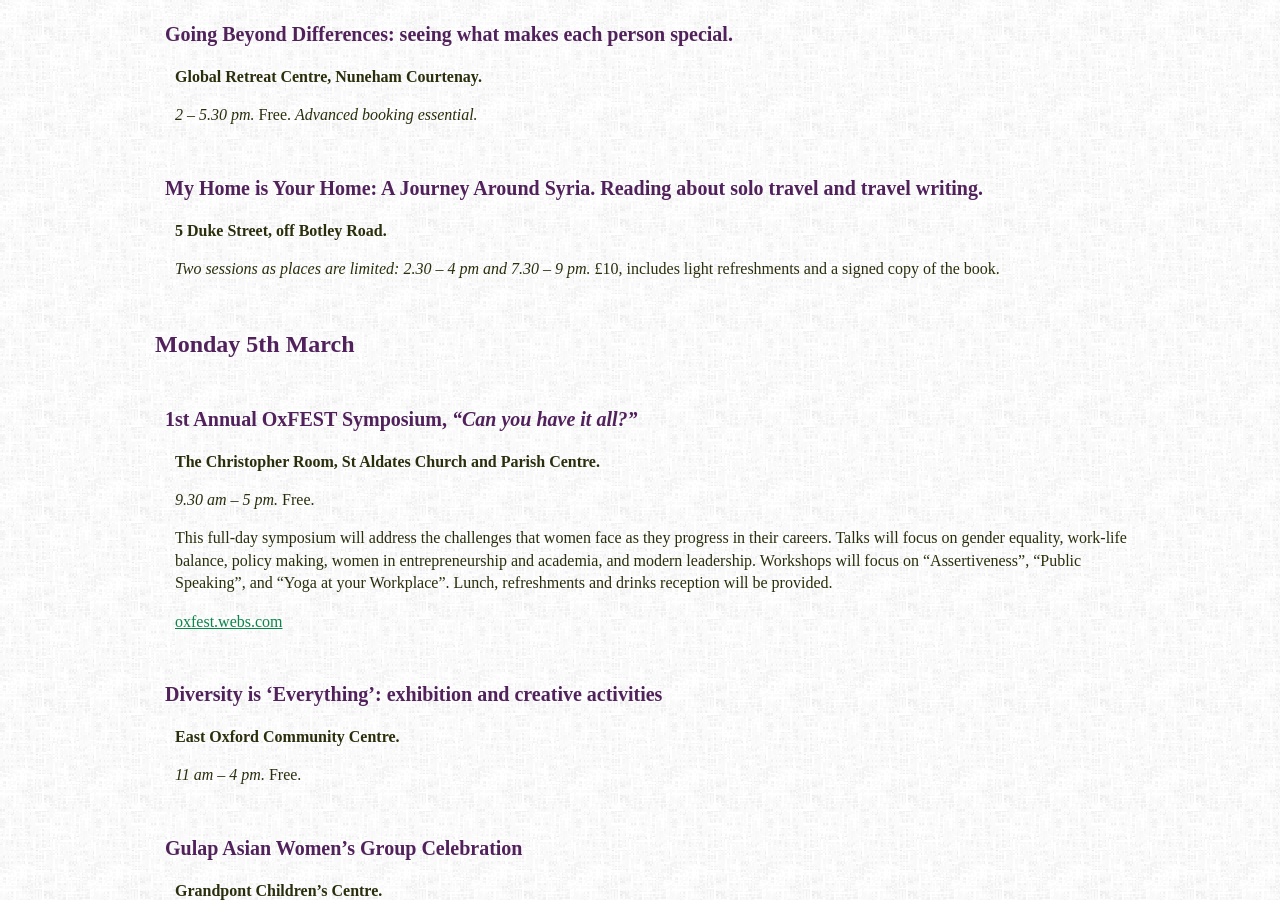
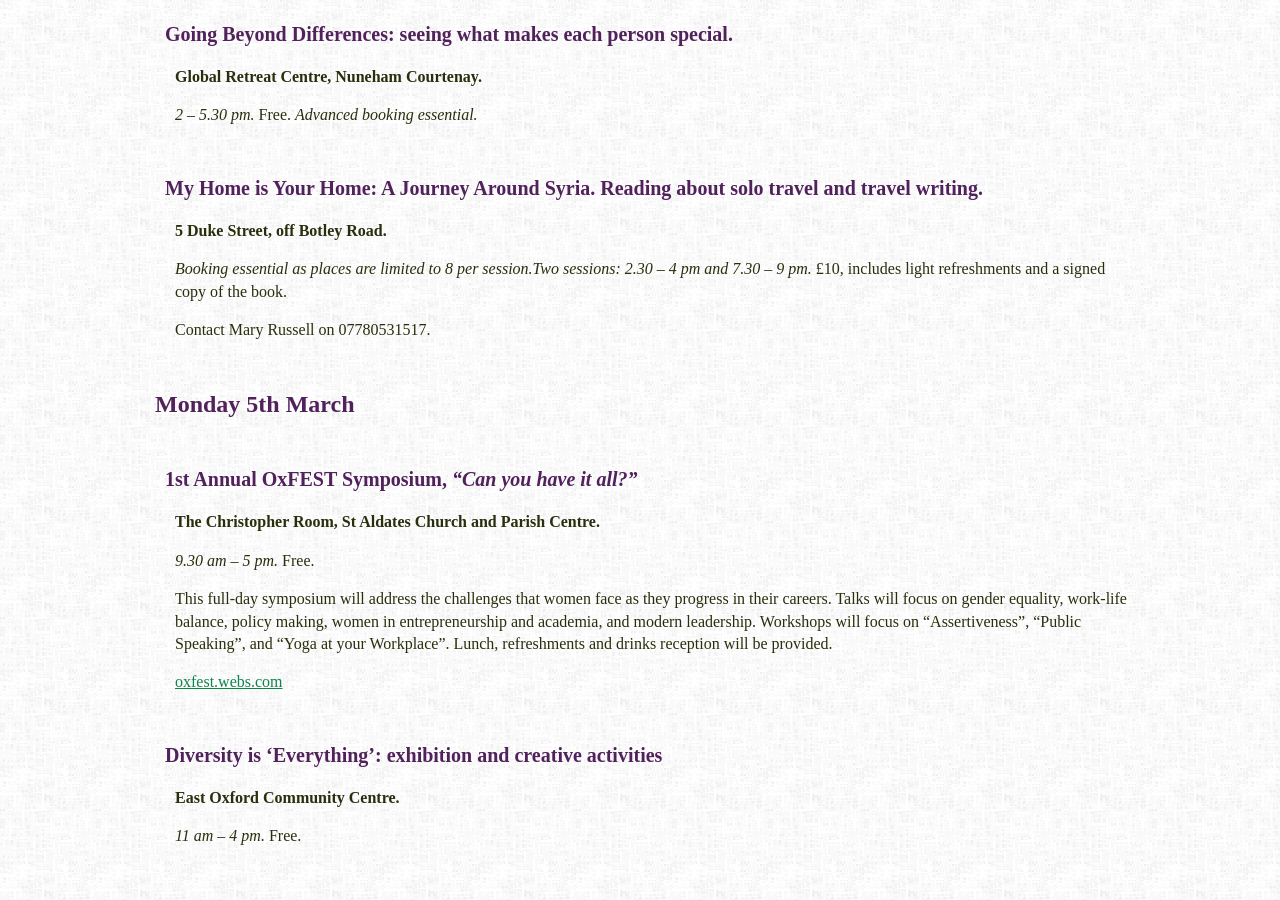
Before and after one commit to oxfordwomen/oxfordwomen.github.com, a Jekyll site: the page built from events/oiwf-2012/index.markdown, in a window 1280 px wide and 900 px high, scrolled down 2838 px. Built offline with Jekyll 4.4.1, drawn with Linux system fonts in a browser that asks for light colours; some web fonts are replaced.

Commit message:
Adds contact details to event.

```diff
--- a/events/oiwf-2012/index.markdown
+++ b/events/oiwf-2012/index.markdown
@@ -141,8 +141,10 @@ Free.
 
 **5 Duke Street, off Botley Road.**
 
-*Two sessions as places are limited: 2.30 – 4 pm and 7.30 – 9 pm.*
+*Booking essential as places are limited to 8 per session.Two sessions: 2.30 – 4 pm and 7.30 – 9 pm.*
 £10, includes light refreshments and a signed copy of the book.
+
+Contact Mary Russell on 07780531517.
 
 
 Monday 5th March
```
